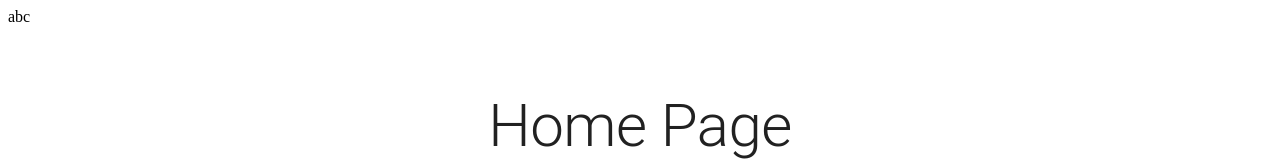
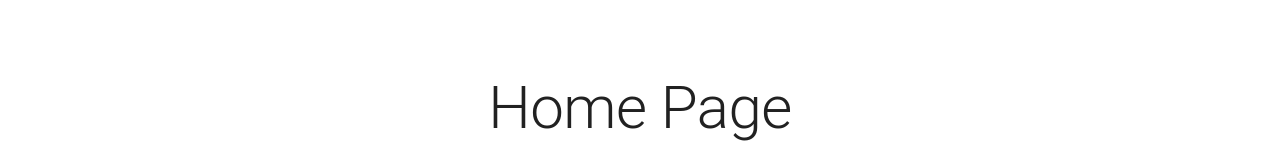
Before and after one commit to p2arthur/mfe_deployment_study, a React app in the folder marketing/: page / in a window 1280 px wide. Shown: the top 161 px of the page. Built offline with nearby package versions, Linux system fonts and the light colour scheme.

Commit message:
fix marketing.yml

```diff
--- a/marketing/src/App.js
+++ b/marketing/src/App.js
@@ -7,7 +7,6 @@ import Pricing from './components/Pricing';
 export default function App() {
   return (
     <div>
-      <div>abc</div>
       <StylesProvider>
         <BrowserRouter>
           <Routes>
```
